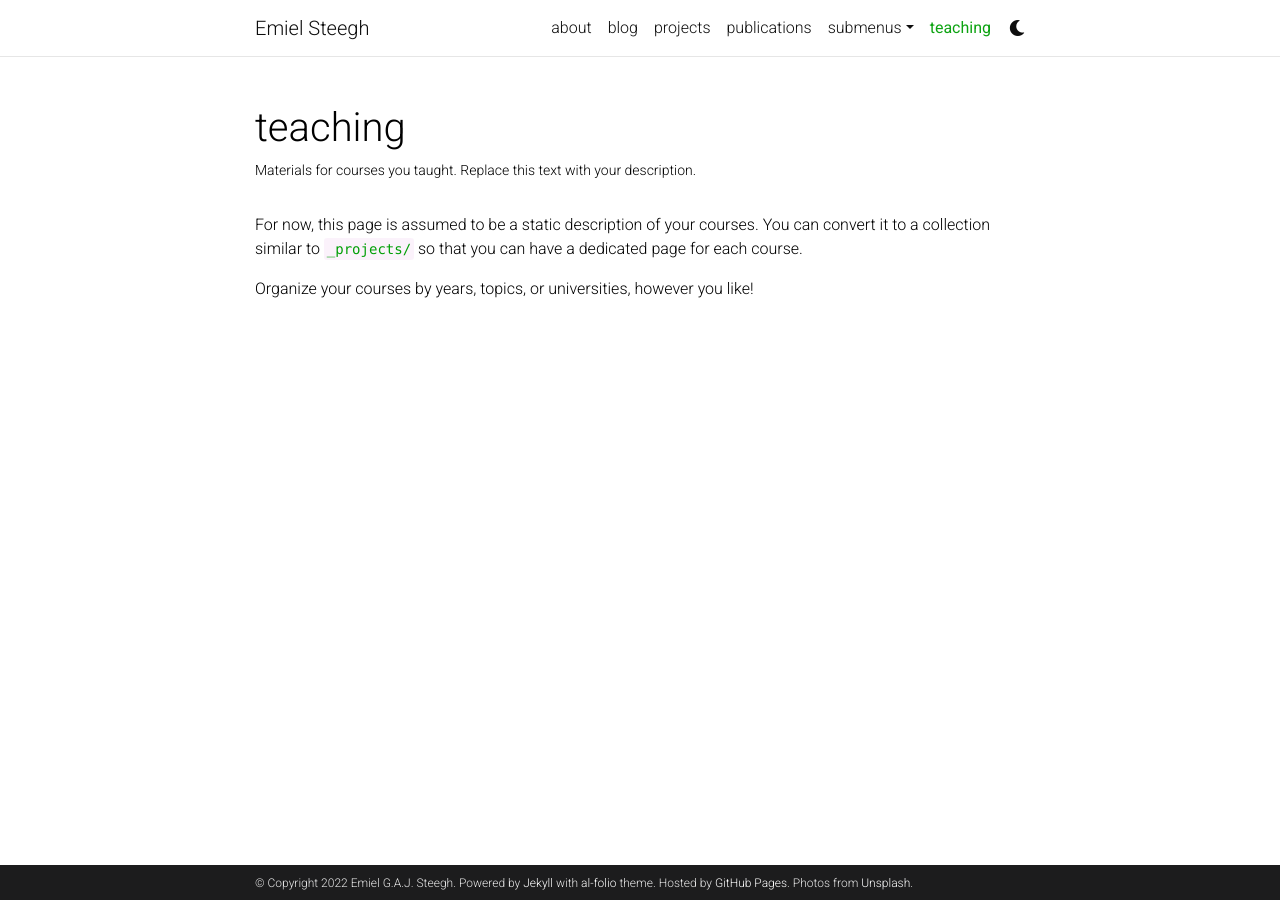
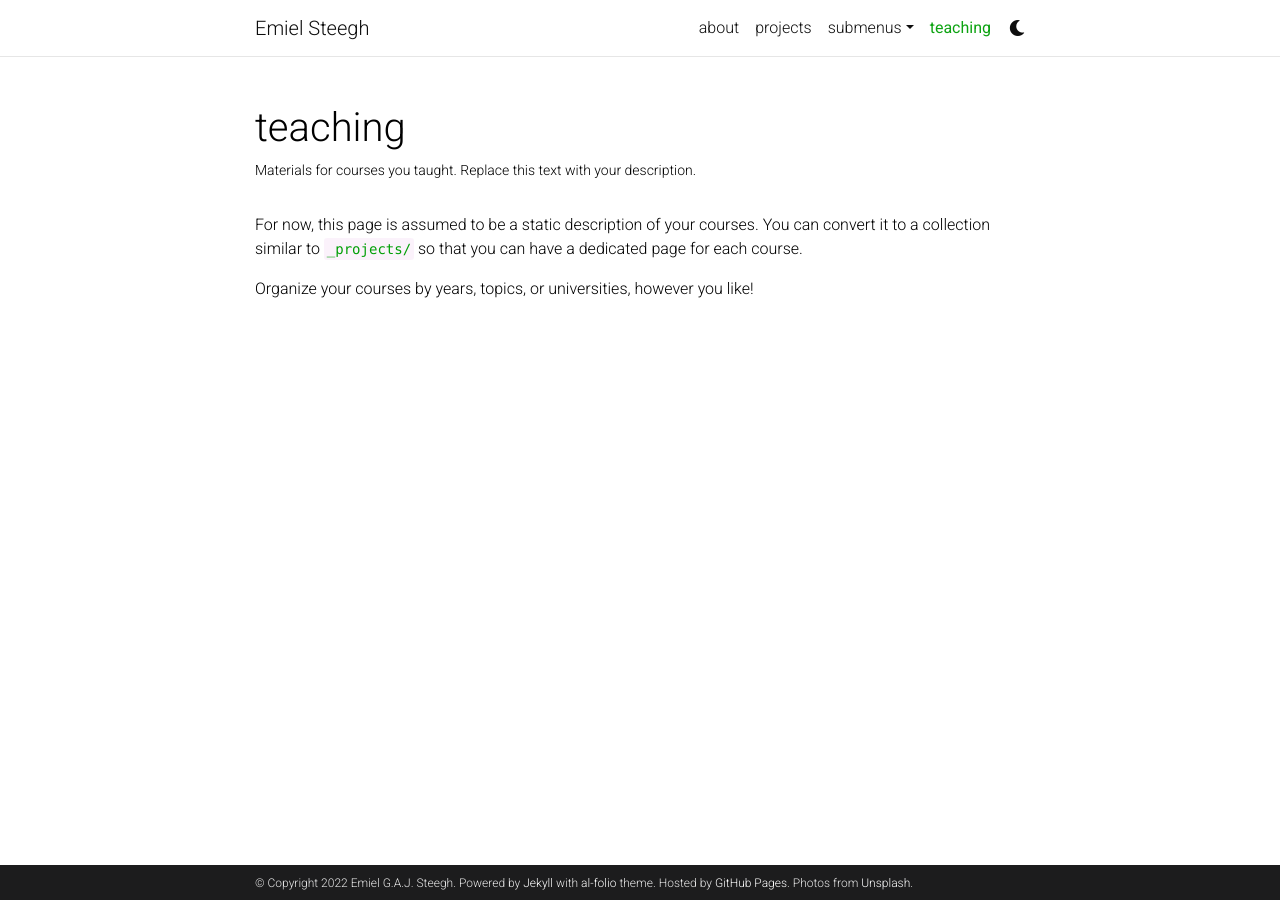
Before and after one commit to emielsteegh/emielsteegh.github.io, a Jekyll site: the page built from _pages/teaching.md, in a window 1280 px wide. Built offline with Jekyll 4.4.1, drawn with Linux system fonts in a browser that asks for light colours; full-size pictures stand in for the smaller copies a plugin makes; comment, search, counter and statistics services are not loaded; a style sheet for code colours, icons or effects is not loaded.

Commit message:
colour update

```diff
--- a/_bibliography/papers.bib
+++ b/_bibliography/papers.bib
@@ -1,9 +1,9 @@
 ---
 ---
 
-@string{aps = {American Physical Society,}}
+string{aps = {American Physical Society,}}
 
-@book{einstein1956investigations,
+book{einstein1956investigations,
   bibtex_show={true},
   title={Investigations on the Theory of the Brownian Movement},
   author={Einstein, Albert},
--- a/_config.yml
+++ b/_config.yml
@@ -23,13 +23,20 @@ baseurl: # the subpath of your site, e.g. /blog/
 last_updated: false # set to true if you want to display last updated in the footer
 impressum_path:  # set to path to include impressum link in the footer, use the same path as permalink in a page, helps to conform with EU GDPR
 
+
+# -----------------------------------------------------------------------------
+# Hide certain sections @emiel
+# -----------------------------------------------------------------------------
+
+hide_publications: true
+
 # -----------------------------------------------------------------------------
 # RSS Feed
 # -----------------------------------------------------------------------------
 # will use title and url fields
 # Take a look to https://github.com/jekyll/jekyll-feed for more customization
 
-rss_icon: true
+rss_icon: false
 
 # -----------------------------------------------------------------------------
 # Layout
@@ -73,8 +80,7 @@ dblp_url: # your DBLP profile url
 stackoverflow_id: #your stackoverflow id
 
 contact_note: >
-  You can even add a little note about which of these is the best way to reach you.
-
+  The best way to reach me is through email :)
 google_analytics:  # your google-analytics ID (format: UA-XXXXXXXXX)
 google_site_verification:  # your google-site-verification ID (Google Search Console)
 bing_site_verification:  # out your bing-site-verification ID (Bing Webmaster)
@@ -84,7 +90,7 @@ panelbear_analytics:  # panelbear analytics site ID (format: XXXXXXXXX)
 # Blog
 # -----------------------------------------------------------------------------
 
-blog_name: emiel-folio  # your blog must have a name for it to show up in the nav bar
+blog_name:  # your blog must have a name for it to show up in the nav bar
 blog_description: a simple whitespace theme for academics
 permalink: /blog/:year/:title/
 
@@ -100,7 +106,7 @@ disqus_shortname: al-folio # put your disqus shortname
 # If you have blog posts published on medium.com or other exteranl sources,
 # you can display them in your blog by adding a link to the RSS feed.
 external_sources:
-  - name: medium.com
+  - name: medium.comsl
     rss_url: https://medium.com/@al-folio/feed
 
 # -----------------------------------------------------------------------------
--- a/_layouts/page.html
+++ b/_layouts/page.html
@@ -5,7 +5,9 @@ layout: default
         <div class="post">
 
           <header class="post-header">
-            <h1 class="post-title">{{ page.title }}</h1>
+            {% if page.hide_title != true %}
+                <h1 class="post-title">{{ page.title }}</h1>
+            {% endif %}
             <p class="post-description">{{ page.description }}</p>
           </header>
 
```
Also changed, not shown: _pages/publications.md (+1 -1 lines).
